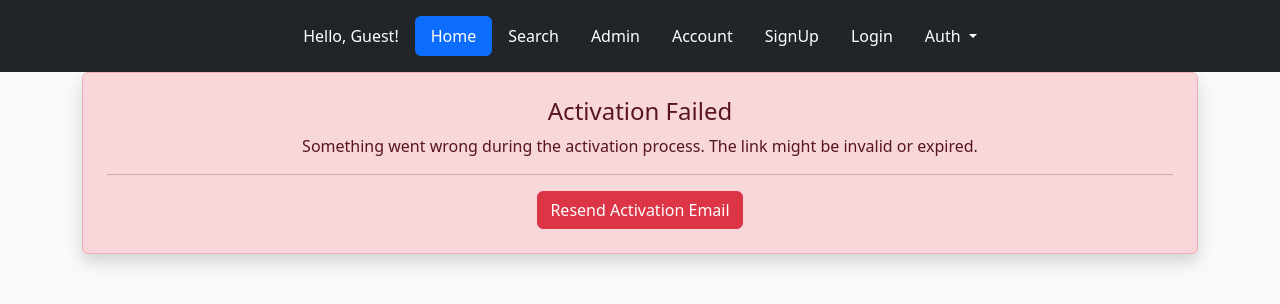
After one commit to Paprics/social-network, a Django app: page /activation-failed/ in a window 1280 px wide. The commit adds this page. Shown: the top 304 px of the page. Run offline with Django 5.2, Linux system fonts and the light colour scheme.

Commit message:
Implement user verification via email activation link

```diff
--- a/src/accounts/forms.py
+++ b/src/accounts/forms.py
@@ -4,12 +4,13 @@ from django.contrib.auth.forms import UserCreationForm
 
 User = get_user_model()
 
+
 class UserRegistrationForm(UserCreationForm):
 
     class Meta:
         model = get_user_model()
         fields = (
-            'username',
+            "username",
             "phone_number",
             "email",
             "password1",
--- a/src/accounts/models.py
+++ b/src/accounts/models.py
@@ -52,9 +52,7 @@ class CustomUserModel(AbstractBaseUser, PermissionsMixin):
     is_email_verified = models.BooleanField(
         _("email verified"),
         default=False,
-        help_text=_(
-            "Indicates whether the user's email address has been verified."
-        ),
+        help_text=_("Indicates whether the user's email address has been verified."),
     )
 
     date_joined = models.DateTimeField(_("date joined"), default=timezone.now)
--- /dev/null
+++ b/src/accounts/templates/registration/activation_failed.html
@@ -0,0 +1,12 @@
+{% extends 'base.html' %}
+
+{% block main %}
+
+    <div class="alert alert-danger shadow rounded p-4 text-center">
+        <h4 class="alert-heading">Activation Failed</h4>
+        <p>Something went wrong during the activation process. The link might be invalid or expired.</p>
+        <hr>
+        <a href="#" class="btn btn-danger">Resend Activation Email</a>
+    </div>
+
+{% endblock %}
--- a/src/accounts/urls.py
+++ b/src/accounts/urls.py
@@ -1,4 +1,7 @@
+from string import Template
+
 from django.urls.conf import path
+from django.views.generic.base import TemplateView
 
 from . import views
 
@@ -8,5 +11,8 @@ urlpatterns = [
     path("login/", views.LoginView.as_view(), name="login"),
     path("logout/", views.LogoutView.as_view(), name="logout"),
     path("signup/", views.SignUpView.as_view(), name="signup"),
+    path("activate/<uidb64>/<token>/", views.EmailVerificationView.as_view(), name="verify_email"),
+    path('activation-success/', TemplateView.as_view(template_name='registration/activation_success.html'), name='activation-success'),
+    path('activation-failed/', TemplateView.as_view(template_name='registration/activation_failed.html'), name='activation-failed'),
     path("delete/", views.DeleteView.as_view(), name="delete"),
 ]
--- a/src/config/settings/base.py
+++ b/src/config/settings/base.py
@@ -148,6 +148,10 @@ EMAIL_HOST = "smtp.ukr.net"
 EMAIL_PORT = 465
 EMAIL_USE_TLS = False
 EMAIL_USE_SSL = True
-EMAIL_HOST_USER = env('EMAIL_HOST_USER')
-EMAIL_HOST_PASSWORD = env('EMAIL_HOST_PASSWORD')
+EMAIL_HOST_USER = env("EMAIL_HOST_USER")
+EMAIL_HOST_PASSWORD = env("EMAIL_HOST_PASSWORD")
 DEFAULT_FROM_EMAIL = "privet.poka@ukr.net"
+
+
+# DEBUG SEND MAIL INTO CONSOLE
+EMAIL_BACKEND = 'django.core.mail.backends.console.EmailBackend'
--- a/src/templates/includes/verification_alert.html
+++ b/src/templates/includes/verification_alert.html
@@ -1,4 +1,4 @@
-{% if user.is_authenticated %}
+{% if user.is_authenticated and not user.is_email_verified %}
     <div id="verify-message"
          style="display: none; background-color: #fff3cd; color: #856404; border: 1px solid #ffeeba;
                 padding: 12px; border-radius: 6px; margin: 10px 0; text-align: center;">
@@ -7,9 +7,7 @@
 
     <script>
         document.addEventListener("DOMContentLoaded", function () {
-            const isEmailVerified = {{ is_email_verified|yesno:"true,false" }};
-
-            if (!isEmailVerified) {
+            const isEmailVerified = false;  // Можно и не проверять, т.к. блок отрисовывается только если не верифицирован
             const message = document.getElementById("verify-message");
             message.style.display = "block";
 
@@ -18,7 +16,6 @@
                 message.style.opacity = "0";
                 setTimeout(() => message.style.display = "none", 500);
             }, 5000);
-            }
         });
     </script>
 {% endif %}
```
Also changed, not shown: src/accounts/managers.py (+9 -9 lines), src/accounts/templates/registration/activation_success.html (added, +12 -0 lines), src/accounts/tests/test_auth.py (+24 -33 lines), src/accounts/views.py (+32 -9 lines). Lines whose indentation alone changed are shown as unchanged.
